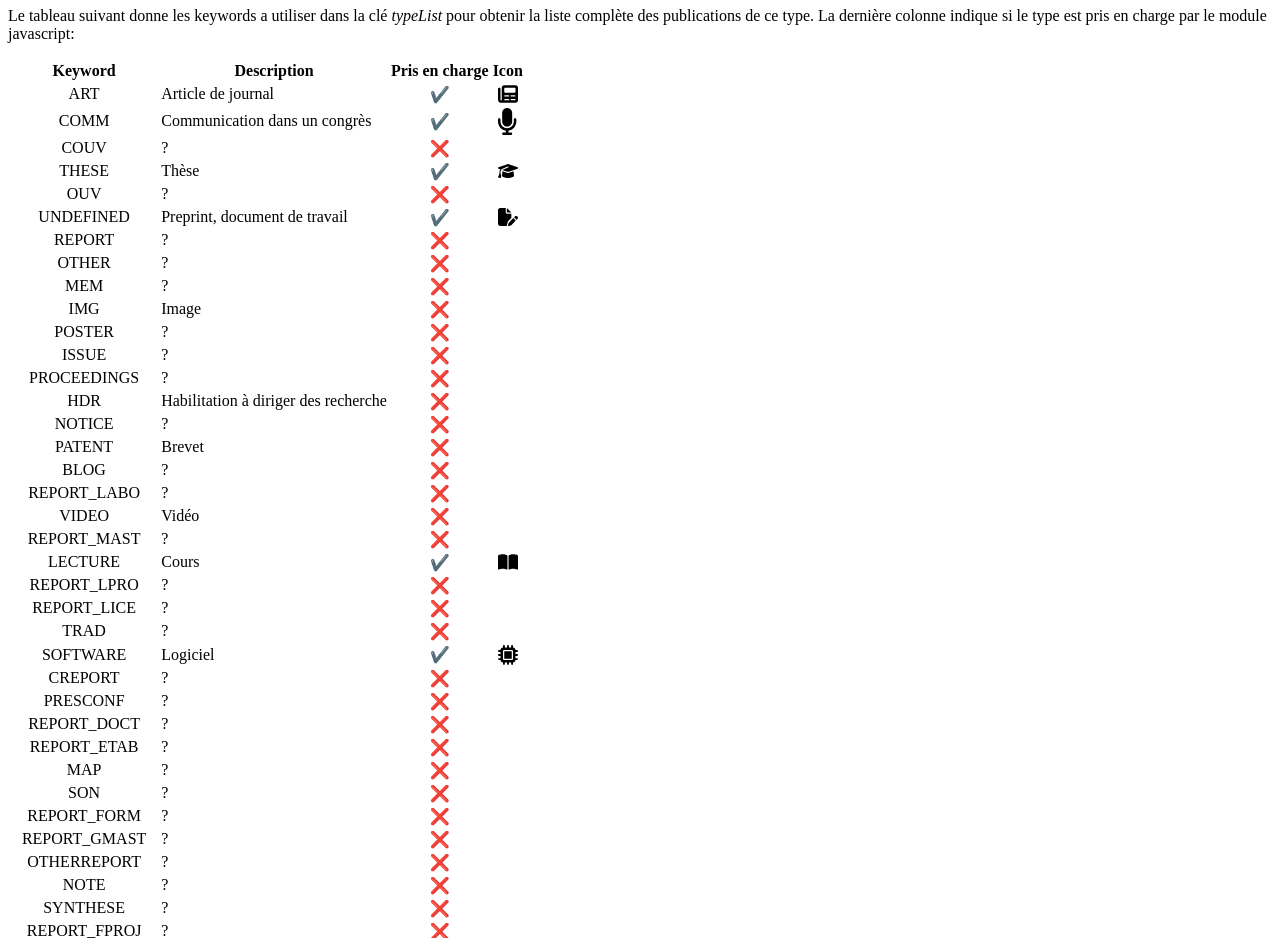
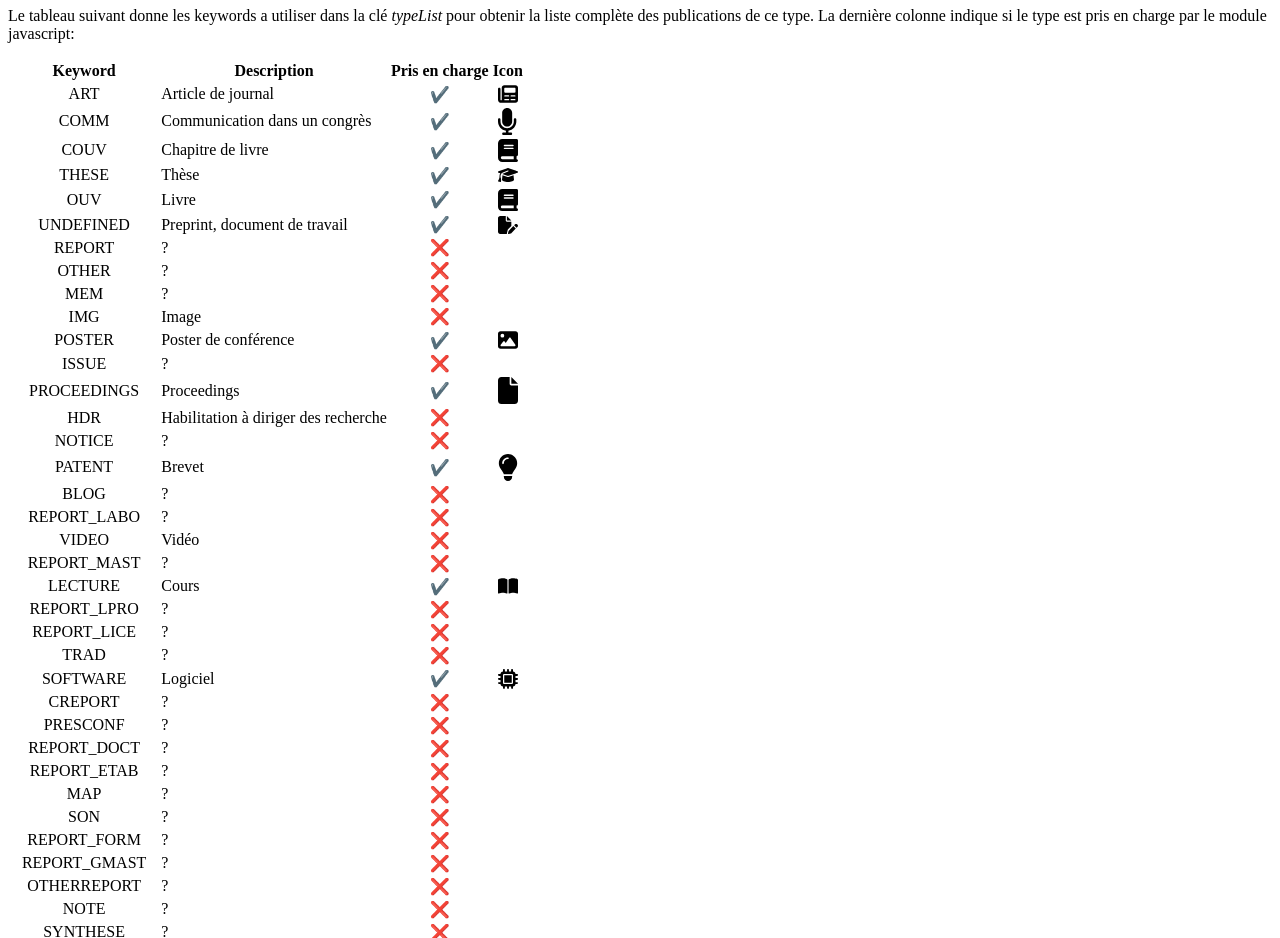
Before and after one commit to tschmoderer/hal-bibliography-integrator, a website: page docs/pages/README.html in a window 1280 px wide. Shown: the part 2900-3838 px from the top of the page. Drawn offline with nearby package versions, Linux system fonts and the light colour scheme; files whose address does not match are found by name.

Commit message:
update plugin code

```diff
--- a/docs/pages/README.html
+++ b/docs/pages/README.html
@@ -117,9 +117,9 @@
 </tr>
 <tr>
 <td style="text-align:center">COUV</td>
-<td>?</td>
-<td style="text-align:center">❌</td>
-<td style="text-align:center"></td>
+<td>Chapitre de livre</td>
+<td style="text-align:center">✔️</td>
+<td style="text-align:center"><img src=".github/img/icons/book-solid.svg" alt="fa-book" width="20"/></td>
 </tr>
 <tr>
 <td style="text-align:center">THESE</td>
@@ -129,9 +129,9 @@
 </tr>
 <tr>
 <td style="text-align:center">OUV</td>
-<td>?</td>
-<td style="text-align:center">❌</td>
-<td style="text-align:center"></td>
+<td>Livre</td>
+<td style="text-align:center">✔️</td>
+<td style="text-align:center"><img src=".github/img/icons/book-solid.svg" alt="fa-book" width="20"/></td>
 </tr>
 <tr>
 <td style="text-align:center">UNDEFINED</td>
@@ -165,9 +165,9 @@
 </tr>
 <tr>
 <td style="text-align:center">POSTER</td>
-<td>?</td>
-<td style="text-align:center">❌</td>
-<td style="text-align:center"></td>
+<td>Poster de conférence</td>
+<td style="text-align:center">✔️</td>
+<td style="text-align:center"><img src=".github/img/icons/image-solid.svg" alt="fa-image" width="20"/></td>
 </tr>
 <tr>
 <td style="text-align:center">ISSUE</td>
@@ -177,9 +177,9 @@
 </tr>
 <tr>
 <td style="text-align:center">PROCEEDINGS</td>
-<td>?</td>
-<td style="text-align:center">❌</td>
-<td style="text-align:center"></td>
+<td>Proceedings</td>
+<td style="text-align:center">✔️</td>
+<td style="text-align:center"><img src=".github/img/icons/file-solid.svg" alt="fa-file" width="20"/></td>
 </tr>
 <tr>
 <td style="text-align:center">HDR</td>
@@ -196,8 +196,8 @@
 <tr>
 <td style="text-align:center">PATENT</td>
 <td>Brevet</td>
-<td style="text-align:center">❌</td>
-<td style="text-align:center"></td>
+<td style="text-align:center">✔️</td>
+<td style="text-align:center"><img src=".github/img/icons/lightbulb-solid.svg" alt="fa-lightbulb" width="20"/></td>
 </tr>
 <tr>
 <td style="text-align:center">BLOG</td>
```
Also changed, not shown: docs/assets/js/hal-wordcloud.js (+5 -5 lines), docs/assets/js/hal.js (+2 -31 lines), docs/pages/.github/img/icons/book-solid.svg (added), docs/pages/.github/img/icons/file-solid.svg (added), docs/pages/.github/img/icons/image-solid.svg (added), docs/pages/.github/img/icons/lightbulb-solid.svg (added).
